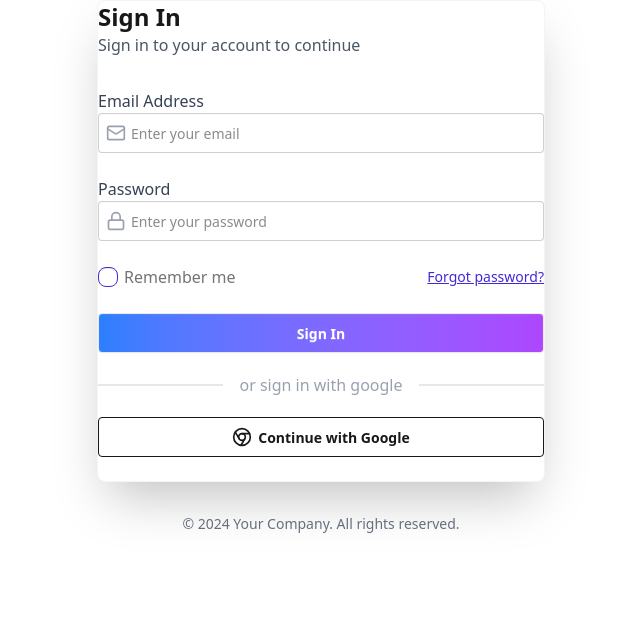
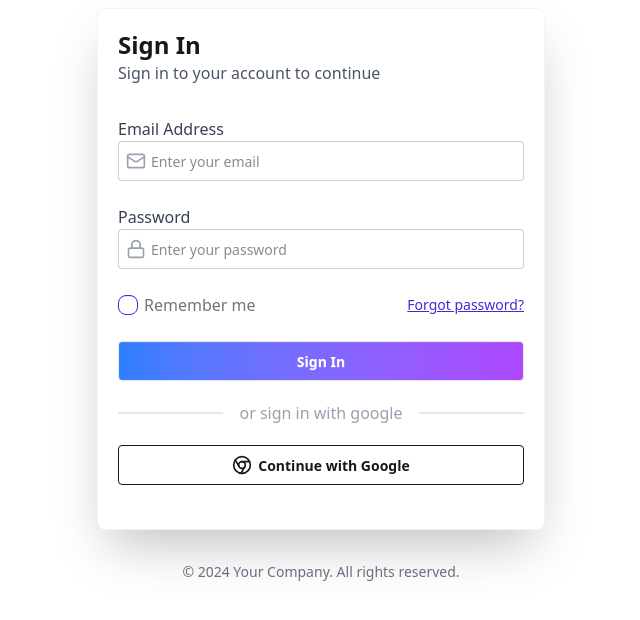
Before and after one commit to Saddu-0302/vms-frontend, a React (Vite) app: page / in a window 1280 px wide. Shown: the top 620 px of the page, without its empty margins (319-959 px from the left). Built offline with nearby package versions, Linux system fonts and the light colour scheme; no server answers.

Commit message:
update style

```diff
--- a/src/components/Login.tsx
+++ b/src/components/Login.tsx
@@ -34,12 +34,12 @@ const Login = () => {
         }
     }, [isSuccess, isError])
     return <>
-        <div className="min-h-screen -mx-5">
+        <div className="min-h-screen m-2">
             {/* Background Pattern */}
-            <div className="relative flex items-center justify-center">
+            <div className="flex items-center justify-center">
                 <div className="w-full max-w-md">
                     {/* Main Card */}
-                    <div className="card bg-white shadow-2xl border border-gray-100">
+                    <div className="card p-5 bg-white shadow-2xl border border-gray-100">
                         <div className="">
                             {/* Header */}
                             <div className="text-start mb-8">
```
